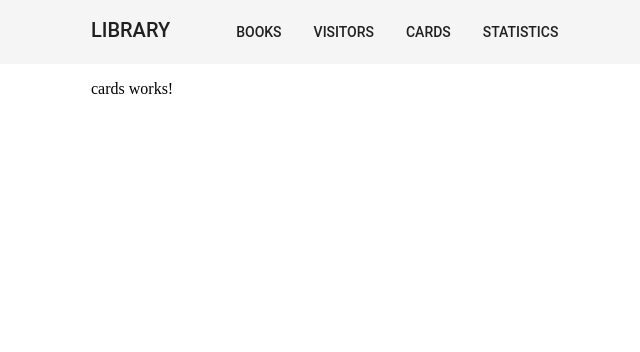
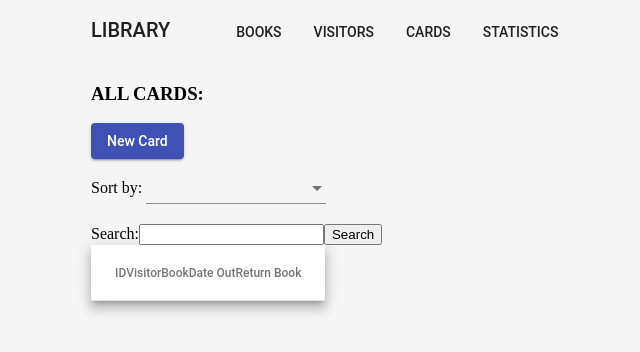
Before and after one commit to Iva28/LibraryApp-Angular, an Angular app in the folder library/: page /cards in a window 1280 px wide. Shown: the top 352 px of the page, without its empty margins (299-939 px from the left). Built offline with nearby package versions, Linux system fonts and the light colour scheme.

Commit message:
cards component  added

```diff
--- a/library/src/app/app.component.html
+++ b/library/src/app/app.component.html
@@ -1,6 +1,6 @@
 <mat-toolbar>
   <div class='container'>
-    <span class='logo'>LIBRARY</span>
+    <label class='logo'>LIBRARY</label>
     <a routerLink='/books' mat-button>BOOKS</a>
     <a routerLink='/visitors' mat-button>VISITORS</a>
     <a routerLink='/cards' mat-button>CARDS</a>
--- a/library/src/app/books/books.component.html
+++ b/library/src/app/books/books.component.html
@@ -75,4 +75,5 @@
   </table>
 
   <router-outlet></router-outlet>
+
 </div>
--- a/library/src/app/cards/cards.component.html
+++ b/library/src/app/cards/cards.component.html
@@ -1,3 +1,55 @@
-<p>
-  cards works!
-</p>
+<div>
+    <h3>ALL CARDS: </h3>
+    <button mat-raised-button color="primary" routerLink='/visitors/new'>New Card</button>
+
+    <div>
+        <label>Sort by: </label>
+        <mat-form-field>
+          <mat-select (selectionChange)="sort($event.value)">
+            <mat-option *ngFor="let type of sortTypes" [value]="type">
+              {{type}}
+            </mat-option>
+          </mat-select>
+        </mat-form-field>
+      </div>
+
+      <div class='searchBox'>
+        <label>Search:</label>
+        <input #box (keyup.enter)="search(box.value)">
+        <button (click)="search(box.value)">Search</button>
+      </div>
+
+      <table mat-table [dataSource]="dataSource" class="mat-elevation-z8">
+
+        <ng-container matColumnDef="id">
+          <th mat-header-cell *matHeaderCellDef>ID</th>
+          <td mat-cell *matCellDef="let card"> {{card.id}} </td>
+        </ng-container>
+
+        <ng-container matColumnDef="visitor">
+          <th mat-header-cell *matHeaderCellDef> Visitor </th>
+          <td mat-cell *matCellDef="let card"> {{card.visitor}} </td>
+        </ng-container>
+
+        <ng-container matColumnDef="book">
+          <th mat-header-cell *matHeaderCellDef> Book </th>
+          <td mat-cell *matCellDef="let card"> {{card.book}} </td>
+        </ng-container>
+
+        <ng-container matColumnDef="dateOut">
+            <th mat-header-cell *matHeaderCellDef> Date Out </th>
+            <td mat-cell *matCellDef="let card"> {{card.dateOut}} </td>
+          </ng-container>
+
+          <ng-container matColumnDef="dateReturn">
+              <th mat-header-cell *matHeaderCellDef> Return Book </th>
+              <td mat-cell *matCellDef="let card"> {{card.dateReturn}} </td>
+            </ng-container>
+
+
+        <tr mat-header-row *matHeaderRowDef="displayedColumns"></tr>
+        <tr mat-row *matRowDef="let row; columns: displayedColumns;"></tr>
+      </table>
+
+      <router-outlet></router-outlet>
+  </div>
--- a/library/src/app/cards/cards.component.ts
+++ b/library/src/app/cards/cards.component.ts
@@ -1,4 +1,9 @@
 import { Component, OnInit } from '@angular/core';
+import { Card } from '../models/card';
+import { CardService } from '../services/card.service';
+import { MatDialog } from '@angular/material/dialog';
+import { Subscription } from 'rxjs';
+import { MatTableDataSource } from '@angular/material/table';
 
 @Component({
   selector: 'app-cards',
@@ -7,9 +12,20 @@ import { Component, OnInit } from '@angular/core';
 })
 export class CardsComponent implements OnInit {
 
-  constructor() { }
+  cards: Card[];
+  dataSource;
+  displayedColumns = ['id', 'visitor', 'book', 'dateOut', 'dateReturn'];
+  subscriptions: Subscription[] = [];
+  sortTypes = ['', '', ''];
 
+  constructor(private cardService: CardService, public dialog: MatDialog) {
+    this.subscriptions.push( this.cardService.refreshStream.subscribe(() => this.load()) );
+  }
   ngOnInit() {
   }
 
+  load() {
+    this.cards = this.cardService.getCards();
+    this.dataSource = new MatTableDataSource(this.cards);
+  }
 }
--- a/library/src/app/services/card.service.ts
+++ b/library/src/app/services/card.service.ts
@@ -1,9 +1,44 @@
 import { Injectable } from '@angular/core';
+import { Subject, Observable } from 'rxjs';
+import { Card } from '../models/card';
 
 @Injectable({
   providedIn: 'root'
 })
 export class CardService {
 
+  private refreshSource: Subject<boolean> = new Subject();
+  public refreshStream: Observable<boolean> = this.refreshSource.asObservable();
+
+  curDate = new Date();
+
+  public cards: Card[] = [
+    new Card(1, 1, 1, new Date(this.curDate.setDate(this.curDate.getDate() - 4)), null),
+    new Card(1, 1, 1, new Date(this.curDate.setDate(this.curDate.getDate() - 2)), new Date()),
+    new Card(1, 1, 1, new Date(this.curDate.setDate(this.curDate.getDate() - 5)), null),
+    new Card(1, 1, 1, new Date(this.curDate.setDate(this.curDate.getDate() - 7)), new Date())
+  ];
+
   constructor() { }
+
+  getCards() {
+    return this.cards;
+  }
+
+  getCard(id: number) {
+    return this.cards.find((c) => c.id === id);
+  }
+
+  addCard(card: Card) {
+    card.id = this.cards.length + 1;
+    this.cards.push(card);
+    this.refreshSource.next(true);
+  }
+
+  setReturnDate(id: number) {
+    this.getCard(id).dateReturn = new Date();
+  }
+
+
+
 }
--- a/library/src/app/visitors/visitors.component.css
+++ b/library/src/app/visitors/visitors.component.css
@@ -3,7 +3,7 @@ h3 {
 }
 
 table {
-    width: 650px;
+    width: 470px;
 }
 
 td.mat-cell, th.mat-header-cell {
--- a/library/src/styles.css
+++ b/library/src/styles.css
@@ -3,4 +3,5 @@
 
 body {
     margin: 0;
+    background-color: #f5f5f5;
 }
```
